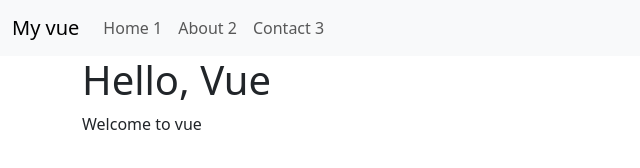
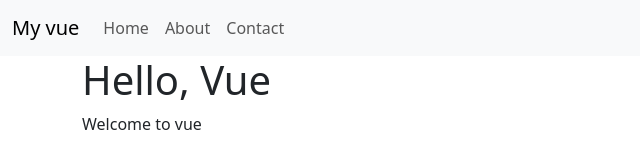
Before and after one commit to fanis-kol/vue-exercises-, a plain HTML site: page index.html in a window 1280 px wide. Shown: the full height of the page, 0-640 px from the left. Drawn offline with nearby package versions, Linux system fonts and the light colour scheme.

Commit message:
simple vue nav object

```diff
--- a/index.html
+++ b/index.html
@@ -14,7 +14,7 @@
             <ul class="navbar-nav me-auto mb-2 mb-lg-0">
 
                 <li v-for="link in links" class="nav-item">
-                    <a class="nav-link" aria-current="page" href="#">{{link}}</a>
+                    <a class="nav-link" aria-current="page" :href="link.url" :title="`This link Goes to the ${link.text} Page`">{{ link.text }}</a>
                 </li>
             </ul>
         </div>
@@ -30,7 +30,11 @@
         Vue.createApp({
             data() {
                 return {
-                    links : ['Home 1', 'About 2', 'Contact 3']
+                    links : [
+                        {text: 'Home', url : 'index.html'},
+                        {text: 'About', url : 'about.html'},
+                        {text: 'Contact', url : 'contact.html'}
+                    ]
                 };
             }
         }).mount('nav');
```
